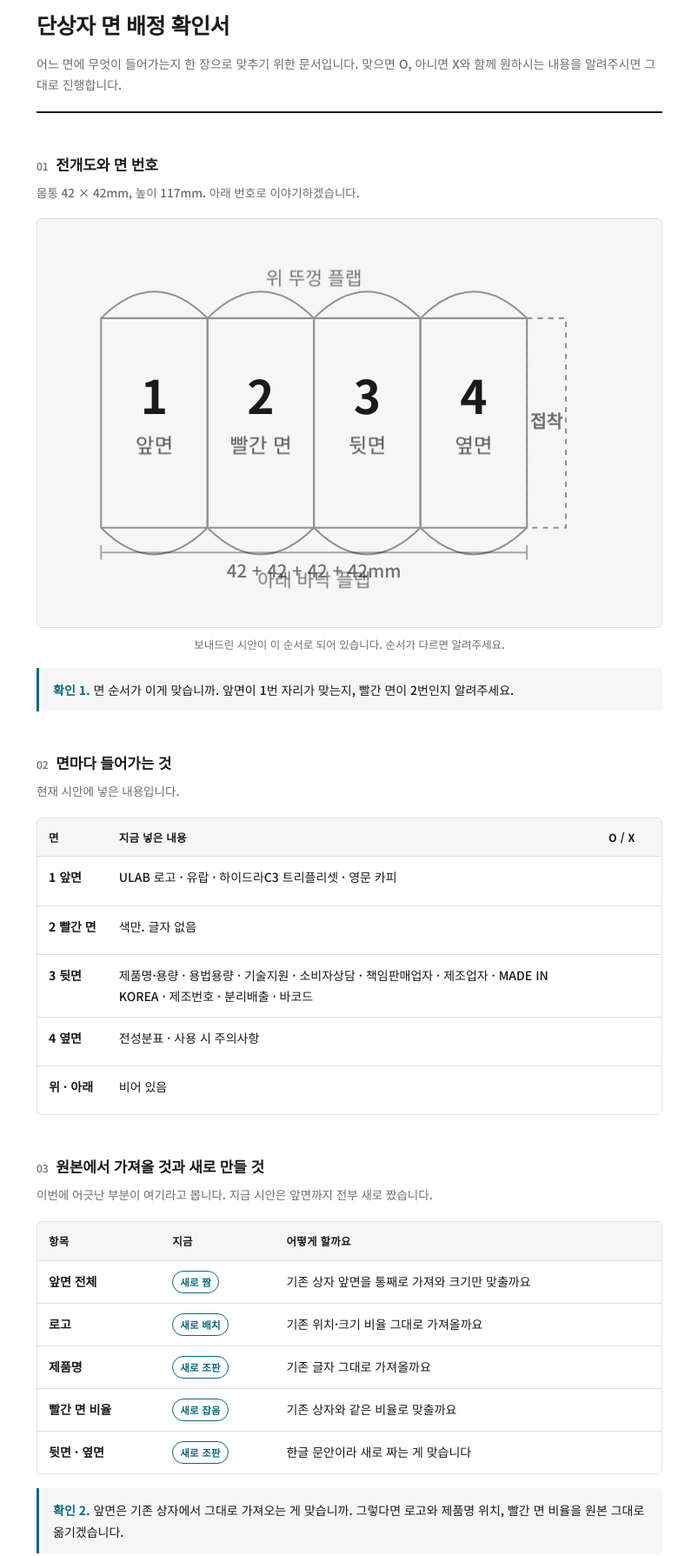
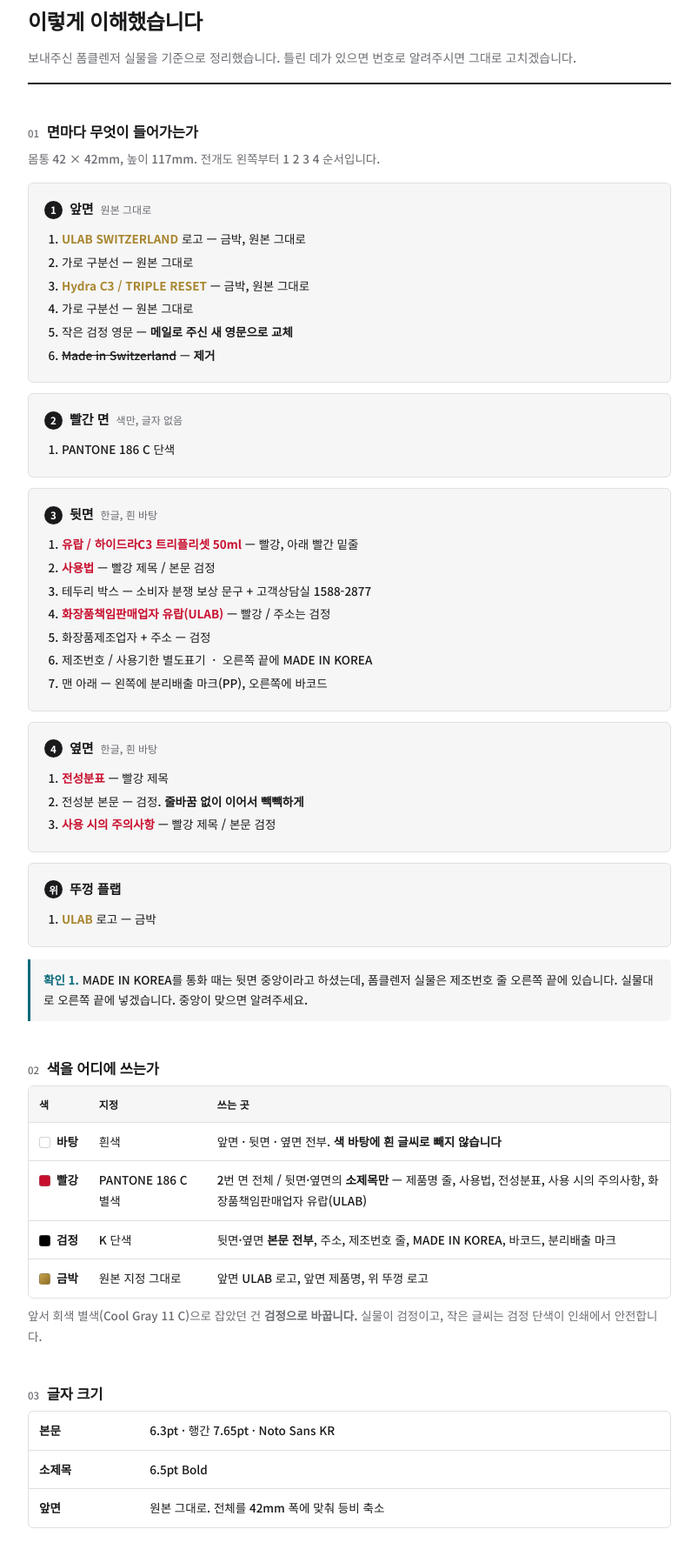
Before and after one commit to forblune/forblune.github.io, a website: page yurap-spec/index.html in a window 1280 px wide. Shown: the part 54-1843 px from the top of the page at 87% size, without its empty margins (238-1041 px from the left). Drawn offline with Linux system fonts and the light colour scheme.

Commit message:
유랍 확인서 갱신 — 폼클렌저 실물 기준 면별 구성과 색 규칙

```diff
--- a/yurap-spec/index.html
+++ b/yurap-spec/index.html
@@ -3,59 +3,64 @@
 <head>
 <meta charset="utf-8">
 <meta name="viewport" content="width=device-width,initial-scale=1">
-<title>유랍 단상자 면 배정 확인서</title>
+<title>유랍 단상자 작업 확인서</title>
 <link rel="preconnect" href="https://fonts.googleapis.com">
 <link rel="preconnect" href="https://fonts.gstatic.com" crossorigin>
 <link rel="stylesheet" href="https://fonts.googleapis.com/css2?family=Noto+Sans+KR:wght@350;500;700&display=swap">
 <style>
 :root{
   --ink:#1a1a1c; --sub:#6b6d72; --line:#dfe0e2; --band:#f6f6f7; --paper:#fff;
-  --red:#c8102e; --gray:#53565a; --gold:#b08d3f; --ask:#0b6b7a;
+  --red:#c8102e; --gold:#a8862f; --ask:#0b6b7a; --ok:#3f6b4a;
 }
 @media (prefers-color-scheme: dark){
   :root:not([data-theme="light"]){
     --ink:#eceded; --sub:#9b9da2; --line:#33353a; --band:#1c1e21; --paper:#141517;
-    --red:#e8465e; --gray:#9aa0a6; --gold:#d4b268; --ask:#5fc7d8;
+    --red:#e8465e; --gold:#d4b268; --ask:#5fc7d8; --ok:#7fb98d;
   }
 }
 :root[data-theme="dark"]{
   --ink:#eceded; --sub:#9b9da2; --line:#33353a; --band:#1c1e21; --paper:#141517;
-  --red:#e8465e; --gray:#9aa0a6; --gold:#d4b268; --ask:#5fc7d8;
+  --red:#e8465e; --gold:#d4b268; --ask:#5fc7d8; --ok:#7fb98d;
 }
 *{box-sizing:border-box}
 body{margin:0;background:var(--paper);color:var(--ink);
   font-family:"Noto Sans KR",-apple-system,BlinkMacSystemFont,"Malgun Gothic",sans-serif;
   font-weight:350;line-height:1.75;-webkit-text-size-adjust:100%}
-.wrap{max-width:760px;margin:0 auto;padding:32px 20px 72px}
-header{border-bottom:2px solid var(--ink);padding-bottom:18px;margin-bottom:32px}
-.eyebrow{font-size:12px;letter-spacing:.16em;color:var(--sub);font-weight:500;margin:0 0 8px}
-h1{font-size:25px;font-weight:700;margin:0 0 10px;letter-spacing:-.02em;text-wrap:balance}
+.wrap{max-width:780px;margin:0 auto;padding:30px 20px 76px}
+header{border-bottom:2px solid var(--ink);padding-bottom:16px;margin-bottom:26px}
+.eyebrow{font-size:11.5px;letter-spacing:.16em;color:var(--sub);font-weight:500;margin:0 0 7px}
+h1{font-size:24px;font-weight:700;margin:0 0 9px;letter-spacing:-.02em;text-wrap:balance}
 .lede{margin:0;color:var(--sub);font-size:14px}
-h2{font-size:17px;font-weight:700;margin:44px 0 6px;letter-spacing:-.01em;
+h2{font-size:16.5px;font-weight:700;margin:40px 0 5px;letter-spacing:-.01em;
   display:flex;align-items:baseline;gap:9px}
-h2 .n{font-size:12px;color:var(--sub);font-weight:500;font-variant-numeric:tabular-nums}
-.note{color:var(--sub);font-size:13.5px;margin:0 0 18px}
-figure{margin:0 0 8px}
-.diagram{width:100%;background:var(--band);border:1px solid var(--line);border-radius:6px;padding:20px 12px}
-svg{display:block;width:100%;height:auto}
-figcaption{font-size:12.5px;color:var(--sub);margin-top:8px;text-align:center}
-.tblwrap{overflow-x:auto;border:1px solid var(--line);border-radius:6px}
-table{border-collapse:collapse;width:100%;font-size:14px;min-width:520px}
-th,td{text-align:left;padding:11px 13px;border-bottom:1px solid var(--line);vertical-align:top}
-th{background:var(--band);font-weight:700;font-size:12.5px;letter-spacing:.02em;white-space:nowrap}
+h2 .n{font-size:11.5px;color:var(--sub);font-weight:500;font-variant-numeric:tabular-nums}
+.note{color:var(--sub);font-size:13.5px;margin:0 0 16px}
+.tblwrap{overflow-x:auto;border:1px solid var(--line);border-radius:6px;margin-bottom:8px}
+table{border-collapse:collapse;width:100%;font-size:13.5px;min-width:520px}
+th,td{text-align:left;padding:10px 12px;border-bottom:1px solid var(--line);vertical-align:top}
+th{background:var(--band);font-weight:700;font-size:12px;letter-spacing:.02em;white-space:nowrap}
 tr:last-child td{border-bottom:none}
-td.face{font-weight:700;white-space:nowrap;font-variant-numeric:tabular-nums}
-td.chk{text-align:center;width:74px;color:var(--sub);font-size:19px;white-space:nowrap}
-.dot{display:inline-block;width:11px;height:11px;border-radius:50%;vertical-align:-1px;margin-right:6px}
-.d-red{background:var(--red)} .d-gray{background:var(--gray)} .d-gold{background:var(--gold)}
-.ask{border-left:3px solid var(--ask);background:var(--band);padding:13px 16px;margin:16px 0;
-  border-radius:0 5px 5px 0;font-size:14px}
+td.k{font-weight:700;white-space:nowrap;font-variant-numeric:tabular-nums}
+.sw{display:inline-block;width:13px;height:13px;border-radius:3px;vertical-align:-2px;margin-right:7px;
+  border:1px solid rgba(128,128,128,.35)}
+.sw-red{background:#c8102e} .sw-blk{background:#000} .sw-gold{background:linear-gradient(135deg,#c9a44c,#8c6d24)}
+.sw-wht{background:#fff}
+.face{border:1px solid var(--line);border-radius:6px;padding:16px 18px;margin:0 0 12px;background:var(--band)}
+.face h3{margin:0 0 4px;font-size:15px;font-weight:700;display:flex;align-items:baseline;gap:8px}
+.face h3 .num{display:inline-flex;align-items:center;justify-content:center;
+  width:21px;height:21px;border-radius:50%;background:var(--ink);color:var(--paper);
+  font-size:11.5px;font-weight:700;flex:none}
+.face .role{font-size:12px;color:var(--sub);font-weight:500}
+ol.seq{margin:10px 0 0;padding-left:20px;font-size:13.5px}
+ol.seq li{margin:3px 0}
+.r{color:var(--red);font-weight:700}
+.g{color:var(--gold);font-weight:700}
+.ask{border-left:3px solid var(--ask);background:var(--band);padding:12px 15px;margin:14px 0;
+  border-radius:0 5px 5px 0;font-size:13.5px}
 .ask b{color:var(--ask)}
-ul{margin:12px 0;padding-left:19px}li{margin:6px 0;font-size:14px}
-.pill{display:inline-block;font-size:11.5px;font-weight:700;padding:2px 8px;border-radius:99px;
-  border:1px solid currentColor;letter-spacing:.02em;white-space:nowrap}
-.p-keep{color:var(--gold)} .p-new{color:var(--ask)} .p-wait{color:var(--red)}
-footer{margin-top:56px;padding-top:18px;border-top:1px solid var(--line);
+ul{margin:10px 0;padding-left:19px}li{margin:5px 0;font-size:13.5px}
+.done{color:var(--ok);font-weight:700}
+footer{margin-top:52px;padding-top:16px;border-top:1px solid var(--line);
   font-size:12.5px;color:var(--sub);display:flex;justify-content:space-between;gap:16px;flex-wrap:wrap}
 </style>
 </head>
@@ -64,123 +69,113 @@
 
 <header>
   <p class="eyebrow">유랍 · 하이드라C3 트리플리셋 50ml · 117형</p>
-  <h1>단상자 면 배정 확인서</h1>
-  <p class="lede">어느 면에 무엇이 들어가는지 한 장으로 맞추기 위한 문서입니다. 맞으면 O, 아니면 X와 함께 원하시는 내용을 알려주시면 그대로 진행합니다.</p>
+  <h1>이렇게 이해했습니다</h1>
+  <p class="lede">보내주신 폼클렌저 실물을 기준으로 정리했습니다. 틀린 데가 있으면 번호로 알려주시면 그대로 고치겠습니다.</p>
 </header>
 
-<h2><span class="n">01</span> 전개도와 면 번호</h2>
-<p class="note">몸통 42 × 42mm, 높이 117mm. 아래 번호로 이야기하겠습니다.</p>
-<figure>
-<div class="diagram">
-<svg viewBox="0 0 340 210" role="img" aria-label="117형 전개도 면 번호">
-  <g fill="none" stroke="currentColor" stroke-width="1" opacity=".45">
-    <path d="M30 46 h60 v118 h-60 z"/>
-    <path d="M90 46 h60 v118 h-60 z"/>
-    <path d="M150 46 h60 v118 h-60 z"/>
-    <path d="M210 46 h60 v118 h-60 z"/>
-    <path d="M270 46 h22 v118 h-22 z" stroke-dasharray="3 3"/>
-    <path d="M30 46 q30 -30 60 0" /><path d="M90 46 q30 -30 60 0"/>
-    <path d="M150 46 q30 -30 60 0"/><path d="M210 46 q30 -30 60 0"/>
-    <path d="M30 164 q30 30 60 0"/><path d="M90 164 q30 30 60 0"/>
-    <path d="M150 164 q30 30 60 0"/><path d="M210 164 q30 30 60 0"/>
-  </g>
-  <g font-family="Noto Sans KR" font-weight="700" text-anchor="middle">
-    <text x="60"  y="100" font-size="26" fill="currentColor">1</text>
-    <text x="120" y="100" font-size="26" fill="currentColor">2</text>
-    <text x="180" y="100" font-size="26" fill="currentColor">3</text>
-    <text x="240" y="100" font-size="26" fill="currentColor">4</text>
-    <text x="281" y="108" font-size="10" fill="currentColor" opacity=".6">접착</text>
-  </g>
-  <g font-family="Noto Sans KR" font-weight="500" font-size="11.5" text-anchor="middle" fill="currentColor" opacity=".72">
-    <text x="60"  y="122">앞면</text>
-    <text x="120" y="122">빨간 면</text>
-    <text x="180" y="122">뒷면</text>
-    <text x="240" y="122">옆면</text>
-    <text x="150" y="27" font-size="10.5" opacity=".8">위 뚜껑 플랩</text>
-    <text x="150" y="197" font-size="10.5" opacity=".8">아래 바닥 플랩</text>
-  </g>
-  <g stroke="currentColor" stroke-width="1" opacity=".35">
-    <path d="M30 178 h240"/><path d="M30 174 v8"/><path d="M270 174 v8"/>
-  </g>
-  <text x="150" y="192" font-family="Noto Sans KR" font-size="10" text-anchor="middle" fill="currentColor" opacity=".6">42 + 42 + 42 + 42mm</text>
-</svg>
+<h2><span class="n">01</span> 면마다 무엇이 들어가는가</h2>
+<p class="note">몸통 42 × 42mm, 높이 117mm. 전개도 왼쪽부터 1 2 3 4 순서입니다.</p>
+
+<div class="face">
+  <h3><span class="num">1</span> 앞면 <span class="role">원본 그대로</span></h3>
+  <ol class="seq">
+    <li><span class="g">ULAB SWITZERLAND</span> 로고 — 금박, 원본 그대로</li>
+    <li>가로 구분선 — 원본 그대로</li>
+    <li><span class="g">Hydra C3 / TRIPLE RESET</span> — 금박, 원본 그대로</li>
+    <li>가로 구분선 — 원본 그대로</li>
+    <li>작은 검정 영문 — <b>메일로 주신 새 영문으로 교체</b></li>
+    <li><s>Made in Switzerland</s> — <b>제거</b></li>
+  </ol>
 </div>
-<figcaption>보내드린 시안이 이 순서로 되어 있습니다. 순서가 다르면 알려주세요.</figcaption>
-</figure>
 
-<div class="ask"><b>확인 1.</b> 면 순서가 이게 맞습니까. 앞면이 1번 자리가 맞는지, 빨간 면이 2번인지 알려주세요.</div>
+<div class="face">
+  <h3><span class="num">2</span> 빨간 면 <span class="role">색만, 글자 없음</span></h3>
+  <ol class="seq"><li>PANTONE 186 C 단색</li></ol>
+</div>
 
-<h2><span class="n">02</span> 면마다 들어가는 것</h2>
-<p class="note">현재 시안에 넣은 내용입니다.</p>
+<div class="face">
+  <h3><span class="num">3</span> 뒷면 <span class="role">한글, 흰 바탕</span></h3>
+  <ol class="seq">
+    <li><span class="r">유랍 / 하이드라C3 트리플리셋 50ml</span> — 빨강, 아래 빨간 밑줄</li>
+    <li><span class="r">사용법</span> — 빨강 제목 / 본문 검정</li>
+    <li>테두리 박스 — 소비자 분쟁 보상 문구 + 고객상담실 1588-2877</li>
+    <li><span class="r">화장품책임판매업자 유랍(ULAB)</span> — 빨강 / 주소는 검정</li>
+    <li>화장품제조업자 + 주소 — 검정</li>
+    <li>제조번호 / 사용기한 별도표기 &nbsp;·&nbsp; 오른쪽 끝에 MADE IN KOREA</li>
+    <li>맨 아래 — 왼쪽에 분리배출 마크(PP), 오른쪽에 바코드</li>
+  </ol>
+</div>
+
+<div class="face">
+  <h3><span class="num">4</span> 옆면 <span class="role">한글, 흰 바탕</span></h3>
+  <ol class="seq">
+    <li><span class="r">전성분표</span> — 빨강 제목</li>
+    <li>전성분 본문 — 검정. <b>줄바꿈 없이 이어서 빽빽하게</b></li>
+    <li><span class="r">사용 시의 주의사항</span> — 빨강 제목 / 본문 검정</li>
+  </ol>
+</div>
+
+<div class="face">
+  <h3><span class="num">위</span> 뚜껑 플랩</h3>
+  <ol class="seq"><li><span class="g">ULAB</span> 로고 — 금박</li></ol>
+</div>
+
+<div class="ask"><b>확인 1.</b> MADE IN KOREA를 통화 때는 뒷면 중앙이라고 하셨는데, 폼클렌저 실물은 제조번호 줄 오른쪽 끝에 있습니다. 실물대로 오른쪽 끝에 넣겠습니다. 중앙이 맞으면 알려주세요.</div>
+
+<h2><span class="n">02</span> 색을 어디에 쓰는가</h2>
 <div class="tblwrap">
 <table>
-<thead><tr><th>면</th><th>지금 넣은 내용</th><th class="chk">O / X</th></tr></thead>
+<thead><tr><th>색</th><th>지정</th><th>쓰는 곳</th></tr></thead>
 <tbody>
-<tr><td class="face">1 앞면</td><td>ULAB 로고 · 유랍 · 하이드라C3 트리플리셋 · 영문 카피</td><td class="chk">&nbsp;</td></tr>
-<tr><td class="face">2 빨간 면</td><td>색만. 글자 없음</td><td class="chk">&nbsp;</td></tr>
-<tr><td class="face">3 뒷면</td><td>제품명·용량 · 용법용량 · 기술지원 · 소비자상담 · 책임판매업자 · 제조업자 · MADE IN KOREA · 제조번호 · 분리배출 · 바코드</td><td class="chk">&nbsp;</td></tr>
-<tr><td class="face">4 옆면</td><td>전성분표 · 사용 시 주의사항</td><td class="chk">&nbsp;</td></tr>
-<tr><td class="face">위 · 아래</td><td>비어 있음</td><td class="chk">&nbsp;</td></tr>
+<tr>
+  <td class="k"><span class="sw sw-wht"></span>바탕</td>
+  <td>흰색</td>
+  <td>앞면 · 뒷면 · 옆면 전부. <b>색 바탕에 흰 글씨로 빼지 않습니다</b></td>
+</tr>
+<tr>
+  <td class="k"><span class="sw sw-red"></span>빨강</td>
+  <td>PANTONE 186 C 별색</td>
+  <td>2번 면 전체 / 뒷면·옆면의 <b>소제목만</b> — 제품명 줄, 사용법, 전성분표, 사용 시의 주의사항, 화장품책임판매업자 유랍(ULAB)</td>
+</tr>
+<tr>
+  <td class="k"><span class="sw sw-blk"></span>검정</td>
+  <td>K 단색</td>
+  <td>뒷면·옆면 <b>본문 전부</b>, 주소, 제조번호 줄, MADE IN KOREA, 바코드, 분리배출 마크</td>
+</tr>
+<tr>
+  <td class="k"><span class="sw sw-gold"></span>금박</td>
+  <td>원본 지정 그대로</td>
+  <td>앞면 ULAB 로고, 앞면 제품명, 위 뚜껑 로고</td>
+</tr>
+</tbody>
+</table>
+</div>
+<p class="note">앞서 회색 별색(Cool Gray 11 C)으로 잡았던 건 <b>검정으로 바꿉니다.</b> 실물이 검정이고, 작은 글씨는 검정 단색이 인쇄에서 안전합니다.</p>
+
+<h2><span class="n">03</span> 글자 크기</h2>
+<div class="tblwrap">
+<table>
+<tbody>
+<tr><td class="k">본문</td><td>6.3pt · 행간 7.65pt · Noto Sans KR</td></tr>
+<tr><td class="k">소제목</td><td>6.5pt Bold</td></tr>
+<tr><td class="k">앞면</td><td>원본 그대로. 전체를 42mm 폭에 맞춰 등비 축소</td></tr>
 </tbody>
 </table>
 </div>
 
-<h2><span class="n">03</span> 원본에서 가져올 것과 새로 만들 것</h2>
-<p class="note">이번에 어긋난 부분이 여기라고 봅니다. 지금 시안은 앞면까지 전부 새로 짰습니다.</p>
-<div class="tblwrap">
-<table>
-<thead><tr><th>항목</th><th>지금</th><th>어떻게 할까요</th></tr></thead>
-<tbody>
-<tr><td class="face">앞면 전체</td><td><span class="pill p-new">새로 짬</span></td><td>기존 상자 앞면을 통째로 가져와 크기만 맞출까요</td></tr>
-<tr><td class="face">로고</td><td><span class="pill p-new">새로 배치</span></td><td>기존 위치·크기 비율 그대로 가져올까요</td></tr>
-<tr><td class="face">제품명</td><td><span class="pill p-new">새로 조판</span></td><td>기존 글자 그대로 가져올까요</td></tr>
-<tr><td class="face">빨간 면 비율</td><td><span class="pill p-new">새로 잡음</span></td><td>기존 상자와 같은 비율로 맞출까요</td></tr>
-<tr><td class="face">뒷면 · 옆면</td><td><span class="pill p-new">새로 조판</span></td><td>한글 문안이라 새로 짜는 게 맞습니다</td></tr>
-</tbody>
-</table>
-</div>
-<div class="ask"><b>확인 2.</b> 앞면은 기존 상자에서 그대로 가져오는 게 맞습니까. 그렇다면 로고와 제품명 위치, 빨간 면 비율을 원본 그대로 옮기겠습니다.</div>
-
-<h2><span class="n">04</span> 색</h2>
-<div class="tblwrap">
-<table>
-<thead><tr><th>쓰는 곳</th><th>현재 지정</th><th class="chk">O / X</th></tr></thead>
-<tbody>
-<tr><td class="face"><span class="dot d-red"></span>빨강</td><td>PANTONE 186 C 별색 — 유랍 · 제품명 · 화장품책임판매업자 · 유랍(ULAB)</td><td class="chk">&nbsp;</td></tr>
-<tr><td class="face"><span class="dot d-gray"></span>회색</td><td>PANTONE Cool Gray 11 C 별색 — 전성분표 · 사용 시 주의사항</td><td class="chk">&nbsp;</td></tr>
-<tr><td class="face"><span class="dot d-gold"></span>금박</td><td>ULAB 로고. 실버로 갈 면이 따로 있는지 확인 필요</td><td class="chk">&nbsp;</td></tr>
-<tr><td class="face">바코드</td><td>K100 검정 단색으로 조정함</td><td class="chk">&nbsp;</td></tr>
-</tbody>
-</table>
-</div>
-<div class="ask"><b>확인 3.</b> 회색을 별색으로 두면 인쇄판이 하나 더 늘어납니다. 일반 색으로 바꾸면 네 색이 겹쳐 6.3포인트 글자가 뭉갭니다. 별색 유지와 검정 단색 중 어느 쪽으로 갈까요. 인쇄소에 여쭤보셔도 됩니다.</div>
-<div class="ask"><b>확인 4.</b> 통화 때 금박 둘, 실버 하나라고 하셨는데 어느 제품이 실버인지 알려주세요.</div>
-
-<h2><span class="n">05</span> 글자 크기</h2>
-<div class="tblwrap">
-<table>
-<thead><tr><th>구분</th><th>현재</th><th class="chk">O / X</th></tr></thead>
-<tbody>
-<tr><td class="face">본문</td><td>6.3pt · 행간 7.65pt</td><td class="chk">&nbsp;</td></tr>
-<tr><td class="face">소제목</td><td>6.5pt Bold</td><td class="chk">&nbsp;</td></tr>
-<tr><td class="face">폰트</td><td>Noto Sans KR</td><td class="chk">&nbsp;</td></tr>
-</tbody>
-</table>
-</div>
-
-<h2><span class="n">06</span> 아직 못 채운 것</h2>
+<h2><span class="n">04</span> 아직 확인 못 한 것</h2>
+<div class="ask"><b>확인 2.</b> 화장품제조업자 상호입니다. 폼클렌저는 <b>(주)에스젤코스메틱</b>(경기 김포시 양촌읍 황금3로 7번길 53)인데, 저희가 받은 트리플리셋 문안에는 <b>삼성엑디코스㈜</b>(경기 화성시 향남읍 제약공단4길 22)로 적혀 있습니다. 다른 제품 상자에는 같은 주소에 <b>삼성메디코스(주)</b>로 되어 있습니다. 트리플리셋은 어디서 만드시는지, 상호를 정확히 알려주시면 그대로 넣겠습니다. 법정 기재사항이라 이것만 확인하고 넘어가겠습니다.</div>
 <ul>
-<li><span class="pill p-wait">대기</span> 제조번호 — 표기 방식을 알려주시면 넣겠습니다</li>
-<li><span class="pill p-wait">대기</span> 분리배출 PP 마크 — 샘플 사진 주시면 그대로 그립니다</li>
-<li><span class="pill p-wait">대기</span> 울트라 리페어 앰플 — 성분 리스트 나오면 진행</li>
+<li><b>제조번호</b> — 폼클렌저처럼 "별도표기"로 쓰면 되는지</li>
 </ul>
 
-<h2><span class="n">07</span> 확정된 것</h2>
+<h2><span class="n">05</span> 이미 반영한 것</h2>
 <ul>
-<li>MADE IN KOREA를 뒷면 가운데로. 원본의 <b>MADE IN KORTEA</b> 오타는 고쳤습니다</li>
-<li>기존 상자의 영문 문구는 전부 지우고 보내주신 새 문안으로 교체했습니다</li>
-<li>바코드는 원본이 화면용 검정이라 인쇄용 검정 단색으로 바꿨습니다. 굵기와 위치는 그대로입니다</li>
-<li>칼선은 인쇄소 파일 그대로 두고 손대지 않았습니다</li>
+<li><span class="done">완료</span> 원본의 <b>MADE IN KORTEA</b> 오타를 KOREA로 수정</li>
+<li><span class="done">완료</span> 바코드를 67%로 축소해 42mm 폭 안에 넣음. EAN-13 표준의 80%라 스캔에 지장 없음</li>
+<li><span class="done">완료</span> 바코드 원본이 화면용 검정(RGB)이라 네 색이 겹쳐 찍히는 상태였음. 검정 단색으로 바꿈. 굵기와 위치는 그대로</li>
+<li><span class="done">완료</span> 칼선은 인쇄소 파일 그대로 두고 손대지 않음</li>
+<li><span class="done">완료</span> 도련 3mm, CMYK, 300dpi</li>
 </ul>
 
 <footer>
```
